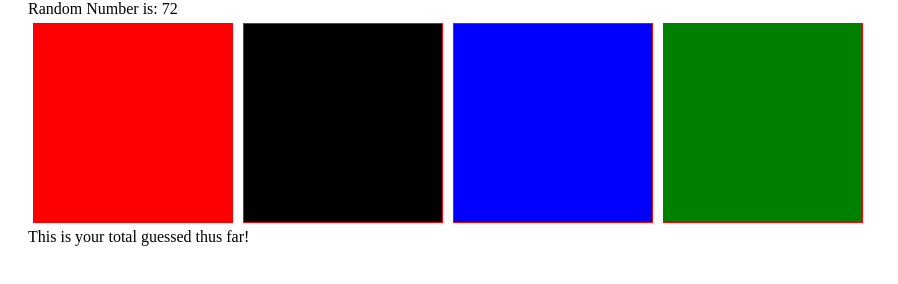
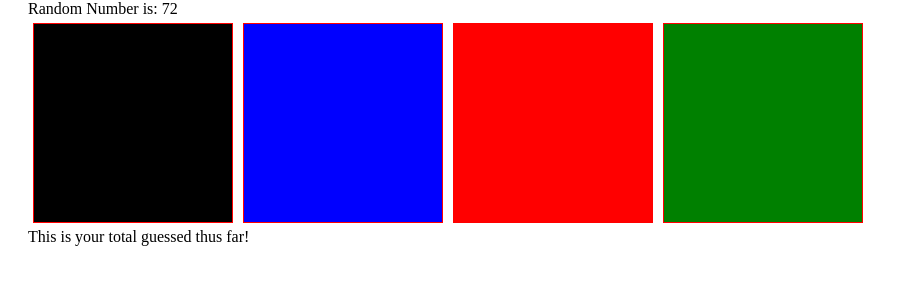
Before and after one commit to zenlionel/week-4-game, a plain HTML site: page index.html in a window 1280 px wide. Both pictures are taken after a click on the element 133 px from the left and 123 px from the top of the page. Shown: the whole page, without its empty margins (0-898 px from the left). Drawn offline with nearby package versions, Linux system fonts and the light colour scheme.

Commit message:
semi finished game

```diff
--- a/assets/css/reset.css
+++ b/assets/css/reset.css
@@ -5,17 +5,17 @@
 	display: inline-block;
 
 }
-.crystals{
-    display: flex;
-    justify-content: space-around;
-    align-items: center;
-}
-.crystal {
+.blocks{
     margin: 5px;
     border: 1px solid red;
     width: 200px;
     height: 200px;
+}
+.block {
 
+    display: flex;
+    justify-content: space-around;
+    align-items: center;
 }
 #ruby {
     margin: 5px;
--- a/assets/javascript/game.js
+++ b/assets/javascript/game.js
@@ -1,27 +1,41 @@
+//I got a lot of help from you guys and the internet.
 var randNum;
 var loss = 0;
 var win = 0;
 var hiddenNum = Math.floor(Math.random() * 101) + 19;
 console.log(hiddenNum);
 var total= 0;
+var idCssIds =['opal','sapphire','ruby','emmerald'];
+//programtically create divs that have unique id's and give them a random number.
+//  create div $(<div>) append to
+//  assign div classes test & crystal
+//  generate id
+//  generate random number
+//  assign random number to id's, they should all be different
+//
+for (var i = 0; i < 4; i++) {
+    var randNum = Math.floor(Math.random()*12)+1;
+    var blocks = $('<div>');
+        blocks.attr({
+            'class': 'blocks',
+            'randomNum': randNum,
+            'id': idCssIds[i],
+        });
+    $('.block').append(blocks);
+}
+//
 
-for (var i = 0; i < 4; i++) {
-    var randNum = Math.floor(Math.random() * 12) + 1;
-    console.log(randNum);
-    $('.test').attr({
-        'class': 'newNum',
-        'newNum':randNum
 
-    });
-}
 
-$('.newNum').on('click', function () {
 
-    var addNums = parseInt($(this).attr(randNum));
-    //var total += addNums;
-    console.log($(this).attr(randNum));
+$('.blocks').on('click', function () {
+    console.log($(this).attr('randomnum'));
+    var addNums = parseInt($(this).attr('randomnum'));
+    total += addNums;
+    console.log(total);
+    //after this add the total to the <p> tag to show how much you've guessed.
 });
-//couldn't get this to work anymore jquery error with CDN
+
 //but the idea is then to have the value of the randNum to be added into
 //a total sum. This will then give us a total = to the attr on click.
 //win condition is if the total === hiddenNum then you win.
--- a/index.html
+++ b/index.html
@@ -15,11 +15,9 @@
 
 <body>
     <p id="rando">Random Number HIDDEN</p>
-    <div class="crystals">
-        <div class='test crystal' id='ruby'></div>
-        <div class='test crystal' id='opal'></div>
-        <div class='test crystal' id='sapphire'></div>
-        <div class='test crystal' id='emmerald'></div>
+    <div class="block">
+
+
     </div>
     <p id="your_guess">This is your total guessed thus far!</p>
 
```
